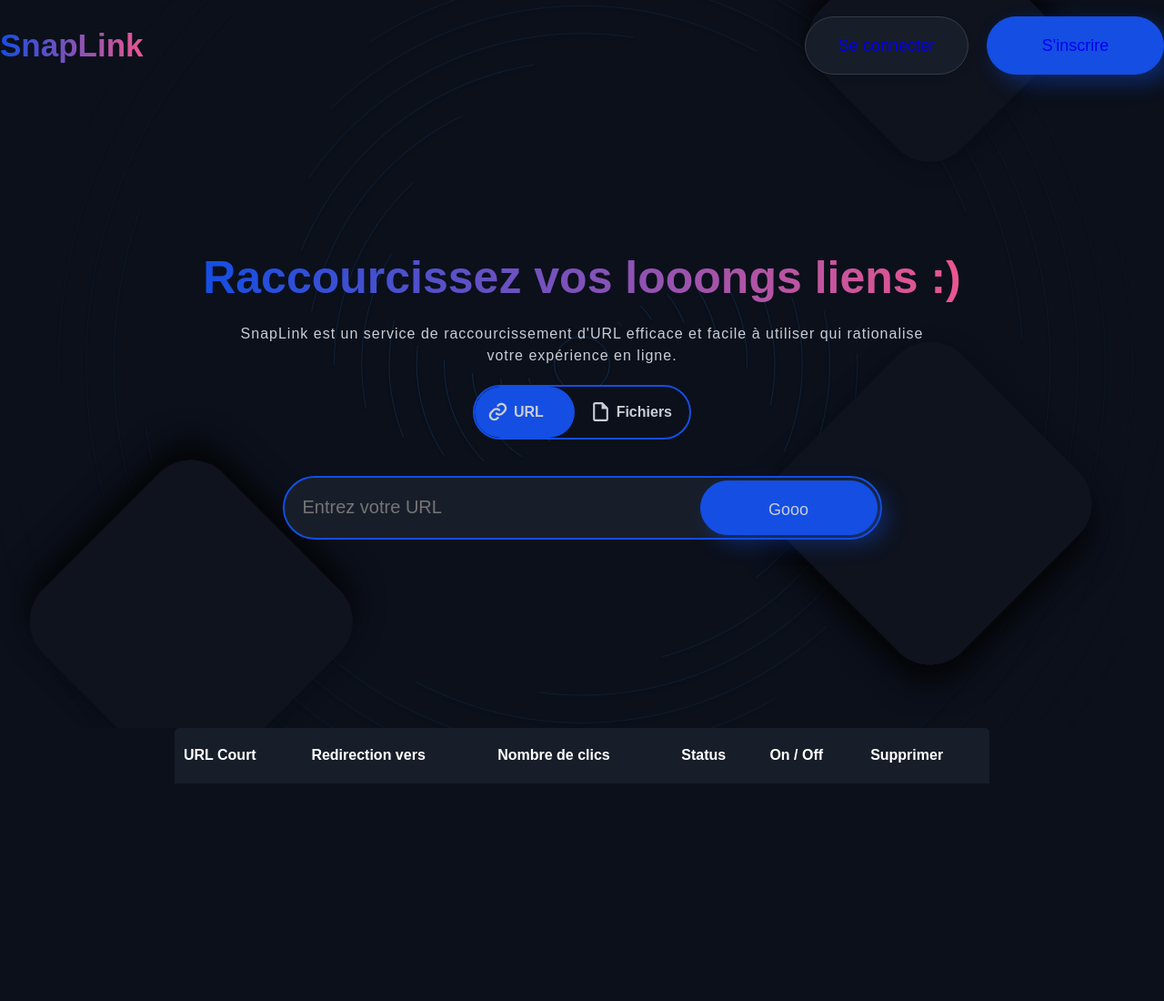
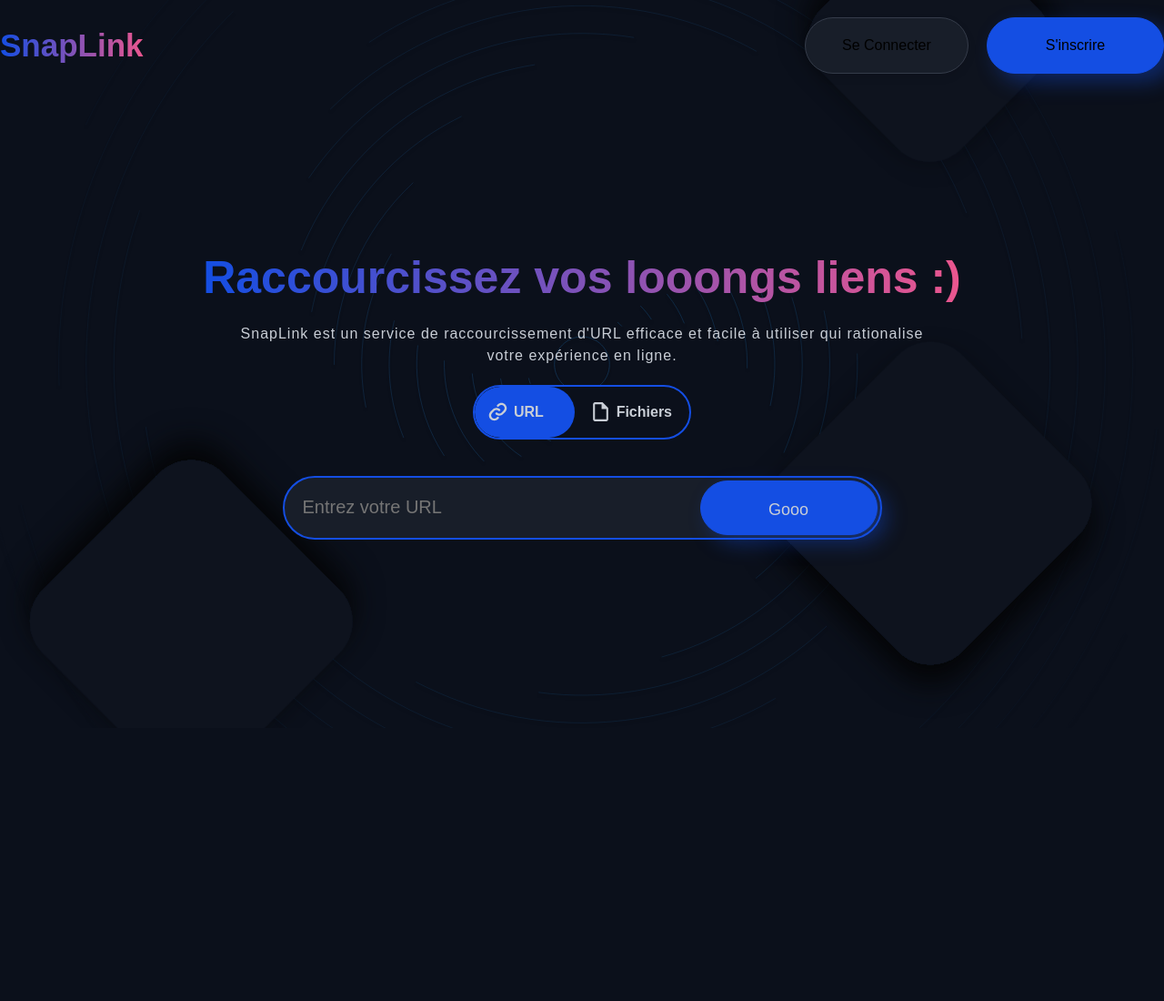
Before and after one commit to ahilarion/snaplink, a PHP site: page / in a window 1280 px wide. Shown: the top 1100 px of the page at 91% size. After the commit the page ends 800 px from the top, so only its background shows below. Run offline with PHP 8.4, Linux system fonts and the light colour scheme; the visitor is signed in with stand-in values (Sample User, id 1); data that the repository does not hold is empty; some web fonts are replaced.

Commit message:
Fix : remove "<a>" in header button

```diff
--- a/assets/scss/components/_btn.scss
+++ b/assets/scss/components/_btn.scss
@@ -5,6 +5,7 @@
   border: 1px solid #144EE3;
   background: #144EE3;
   box-shadow: 10px 9px 22px 0 rgba(20, 78, 227, 0.38);
+  cursor: pointer;
 }
 
 .secondary-btn {
@@ -14,4 +15,5 @@
   border: 1px solid #353C4A;
   background: #181E29;
   box-shadow: 0 4px 10px 0 rgba(0, 0, 0, 0.10);
+  cursor: pointer;
 }
--- a/components/header.php
+++ b/components/header.php
@@ -2,10 +2,10 @@
   <span class="header__logo"><a class="gradient-text" href="<?= BASE_URL; ?>index.php">SnapLink</a></span>
   <div class="header__container-btn">
     <?php if (isset($user) && $user->isLogged()): ?>
-      <button class="secondary-btn"><a href="<?= BASE_URL; ?>index.php?pages=logout">Se déconnecter</a></button>
+      <button class="secondary-btn" onclick="window.location.href='<?= BASE_URL; ?>index.php?pages=logout'">Se Déconnecter</button>
     <?php else: ?>
-      <button class="secondary-btn"><a href="<?= BASE_URL; ?>index.php?pages=login">Se connecter</a></button>
-      <button class="primary-btn"><a href="<?= BASE_URL; ?>index.php?pages=register">S'inscrire</a></button>
+        <button class="secondary-btn" onclick="window.location.href='<?= BASE_URL; ?>index.php?pages=login'">Se Connecter</button>
+        <button class="primary-btn" onclick="window.location.href='<?= BASE_URL; ?>index.php?pages=register'">S'inscrire</button>
     <?php endif; ?>
   </div>
 </header>
--- a/dist/css/style.css
+++ b/dist/css/style.css
@@ -505,6 +505,7 @@ a:visited {
   border: 1px solid #144EE3;
   background: #144EE3;
   box-shadow: 10px 9px 22px 0 rgba(20, 78, 227, 0.38);
+  cursor: pointer;
 }
 
 .secondary-btn {
@@ -514,6 +515,7 @@ a:visited {
   border: 1px solid #353C4A;
   background: #181E29;
   box-shadow: 0 4px 10px 0 rgba(0, 0, 0, 0.1);
+  cursor: pointer;
 }
 
 .section-form {
--- a/pages/home.php
+++ b/pages/home.php
@@ -31,6 +31,7 @@
   </div>
 </section>
 
+<?php if (isset($user) && $user->isLogged()): ?>
 <section class="list">
   <table>
     <thead>
@@ -66,3 +67,4 @@
     </tbody>
   </table>
 </section>
+<?php endif; ?>
```
